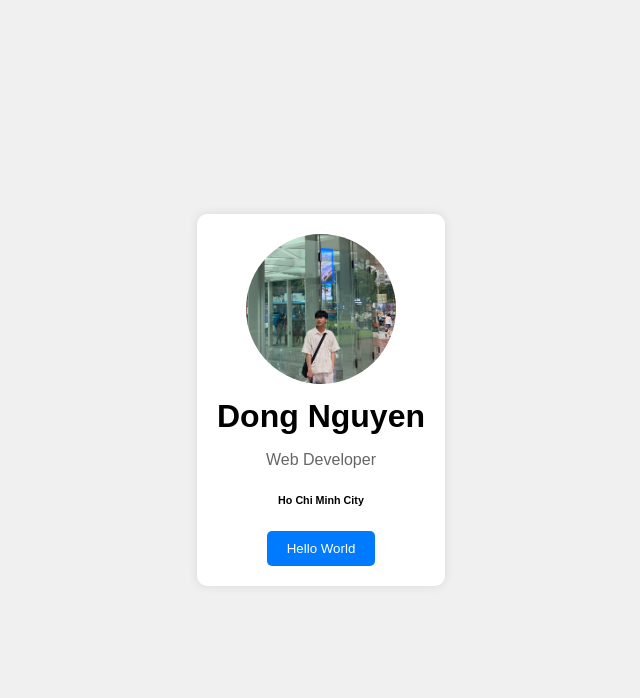
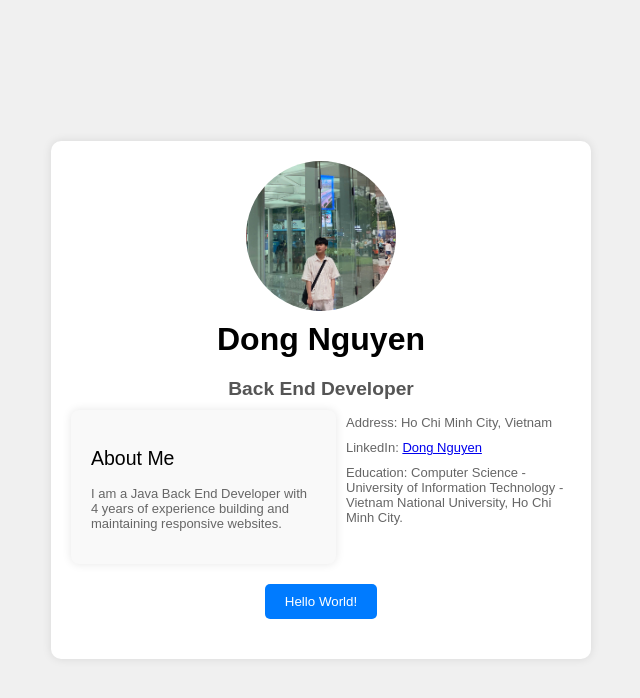
Before and after one commit to DongNguyen20/kopw, a plain HTML site: page index.html in a window 1280 px wide. Shown: the whole page, without its empty margins (319-959 px from the left). Drawn offline with Linux system fonts and the light colour scheme.

Commit message:
update detail

```diff
--- /dev/null
+++ b/css/styles.css
@@ -0,0 +1,82 @@
+body {
+    font-family: Arial, sans-serif;
+    background-color: #f0f0f0;
+    margin: 0;
+    padding: 0;
+    display: flex;
+    justify-content: center;
+    align-items: center;
+    height: 100vh;
+}
+.bio-container {
+    background-color: #fff;
+    padding: 20px;
+    border-radius: 10px;
+    box-shadow: 0 0 10px rgba(0, 0, 0, 0.1);
+    text-align: center;
+    width: 500px;
+    display: flex;
+    flex-direction: column;
+    align-items: center;
+}
+.bio-container img {
+    border-radius: 50%;
+    width: 150px;
+    height: 150px;
+}
+.bio-container h1 {
+    margin: 10px 0;
+}
+.bio-container p {
+    color: #666;
+}
+.bio-container button {
+    background-color: #007BFF;
+    color: #fff;
+    border: none;
+    padding: 10px 20px;
+    border-radius: 5px;
+    cursor: pointer;
+    transition: background-color 0.3s;
+    margin: 20px 0;
+}
+.bio-container button:hover {
+    background-color: #0056b3;
+}
+
+.info-container {
+    display: flex;
+    justify-content: space-between;
+    align-items: flex-start;
+    width: 100%;
+    font-size: small;
+}
+.about-me, .additional-info {
+    width: 48%;
+    text-align: left;
+}
+.about-me {
+    background-color: #f9f9f9;
+    padding: 20px;
+    border-radius: 8px;
+    box-shadow: 0 0 10px rgba(0, 0, 0, 0.1);
+    padding-left: 20px;
+}
+.about-me h2 {
+    font-weight: 300; /* Thinner font weight */
+}
+.additional-info {
+    display: flex;
+    flex-direction: column;
+    justify-content: center;
+    padding-left: 10px;
+}
+.additional-info p {
+    margin: 5px 0;
+}
+h5 {
+    font-family: 'Arial', sans-serif;
+    font-size: 1.2em;
+    color: #555;
+    margin: 10px 10px;
+}
--- a/index.html
+++ b/index.html
@@ -1,66 +1,31 @@
 <!DOCTYPE html>
-<link rel="icon" href="logo.jpg" type="image/jpg">
 <html lang="en">
 <head>
     <meta charset="UTF-8">
     <meta name="viewport" content="width=device-width, initial-scale=1.0">
     <title>Personal Bio</title>
-    <style>
-        body {
-            font-family: Arial, sans-serif;
-            background-color: #f0f0f0;
-            margin: 0;
-            padding: 0;
-            display: flex;
-            justify-content: center;
-            align-items: center;
-            height: 100vh;
-        }
-        .bio-container {
-            background-color: #fff;
-            padding: 20px;
-            border-radius: 10px;
-            box-shadow: 0 0 10px rgba(0, 0, 0, 0.1);
-            text-align: center;
-        }
-        .bio-container img {
-            border-radius: 50%;
-            width: 150px;
-            height: 150px;
-        }
-        .bio-container h1 {
-            margin: 10px 0;
-        }
-        .bio-container p {
-            color: #666;
-        }
-        .bio-container button {
-            background-color: #007BFF;
-            color: #fff;
-            border: none;
-            padding: 10px 20px;
-            border-radius: 5px;
-            cursor: pointer;
-            transition: background-color 0.3s;
-        }
-        .bio-container button:hover {
-            background-color: #0056b3;
-        }
-    </style>
+    <link rel="icon" href="logo.jpg" type="image/jpg">
+    <link rel="stylesheet" href="css/styles.css">
+    <script src="js/scripts.js" defer></script>
 </head>
 <body>
     <div class="bio-container">
         <img src="img/me.jpg" alt="Profile Picture">
         <h1>Dong Nguyen</h1>
-        <p>Web Developer</p>
-        <h6>Ho Chi Minh City</h6>
-        <button onclick="showAlert()">Hello World</button>
+        <h5>Back End Developer</h5>
+        <div class="info-container">
+            <div class="about-me">
+                <h2>About Me</h2>
+                <p>I am a Java Back End Developer with 4 years of experience building and maintaining responsive websites.</p>
+            </div>
+            <div class="additional-info">
+                <p>Address: Ho Chi Minh City, Vietnam</p>
+                <p>LinkedIn: <a href="#" target="_blank">Dong Nguyen</a></p>
+                <p>Education: Computer Science - University of Information Technology - Vietnam National University, Ho Chi Minh City.</p>
+
+            </div>
+        </div>
+        <button onclick="showAlert()">Hello World!</button>
     </div>
-
-    <script>
-        function showAlert() {
-            alert('Hello! Welcome to my personal bio page.');
-        }
-    </script>
 </body>
 </html>
--- /dev/null
+++ b/js/scripts.js
@@ -0,0 +1,3 @@
+function showAlert() {
+    alert('The key to success is to start before you’re ready and keep moving every day!');
+}
```
